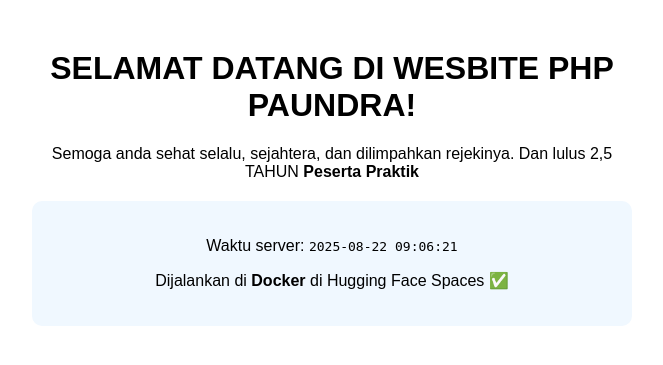
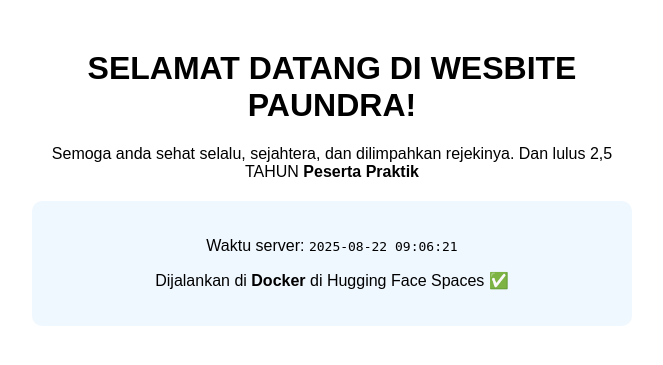
Before and after one commit to Blackpa77/praktekoopsatu, a PHP site: page / in a window 1280 px wide. Shown: the top 365 px of the page, without its empty margins (308-971 px from the left). Run offline with PHP 8.4, Linux system fonts and the light colour scheme.

Commit message:
Update index.php

```diff
--- a/index.php
+++ b/index.php
@@ -16,7 +16,7 @@ $waktu = date("Y-m-d H:i:s");
 </head>
 <body>
     <div class="container">
-        <h1>SELAMAT DATANG DI WESBITE PHP PAUNDRA!</h1>
+        <h1>SELAMAT DATANG DI WESBITE PAUNDRA!</h1>
         <p>Semoga anda sehat selalu, sejahtera, dan dilimpahkan rejekinya. Dan lulus 2,5 TAHUN <strong><?= htmlspecialchars($nama) ?></strong></p>
         <div class="box">
             <p>Waktu server: <code><?= $waktu ?></code></p>
```
